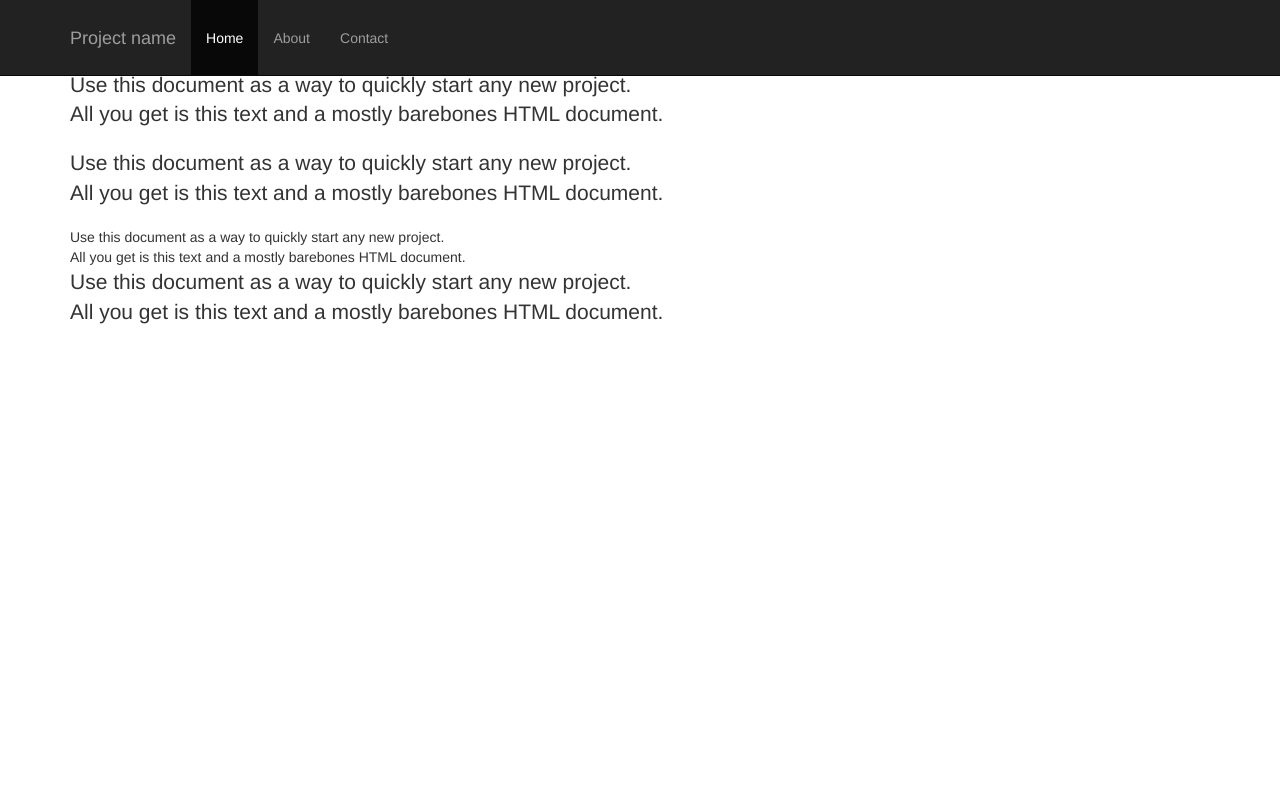
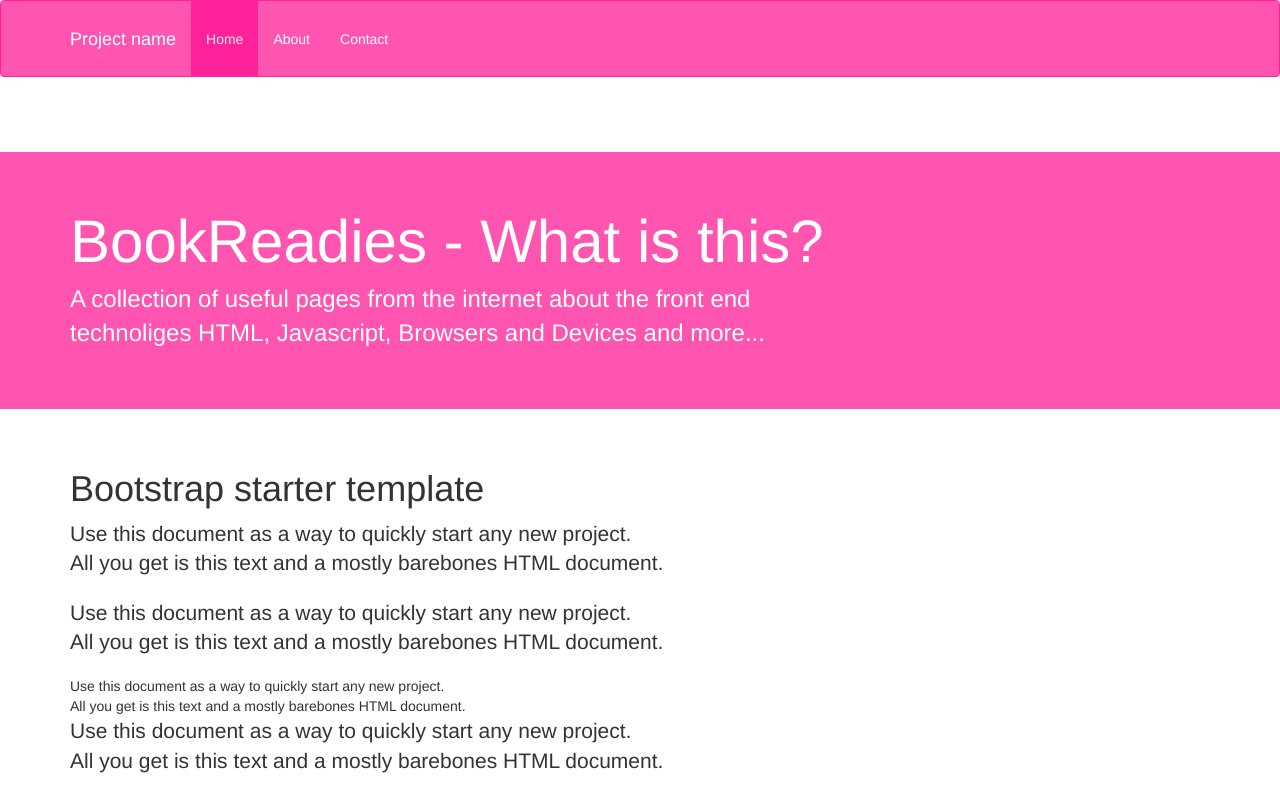
Before and after one commit to shmdhussain/BookReadies, a website: page index.html in a window 1280 px wide. Drawn offline with Linux system fonts and the light colour scheme.

Commit message:
added grunt files

```diff
--- a/index.html
+++ b/index.html
@@ -16,7 +16,7 @@
 
 		</head>
 		<body>
-			 <div class="navbar navbar-inverse navbar-fixed-top" role="navigation">
+			 <div class="navbar navbar-inverse " role="navigation">
 			  <div class="container">
 				<div class="navbar-header">
 				  <button type="button" class="navbar-toggle" data-toggle="collapse" data-target=".navbar-collapse">
@@ -36,6 +36,15 @@
 				</div><!--/.nav-collapse -->
 			  </div>
 			</div>
+
+
+			<div class="bookHead" id="content" tabindex="-1">
+			  <div class="container">
+				<h1>BookReadies - What is this?</h1>
+				<p>A collection of useful pages from the internet about the front end technoliges HTML, Javascript, Browsers and Devices and more...</p>
+			  </div>
+			</div>
+
 
 			<div class="container">
 
--- a/lib/custom/custom-other.less
+++ b/lib/custom/custom-other.less
@@ -0,0 +1,53 @@
+@myprimaryColor:#FF55B1;
+@mysecColor:#FFF;
+
+.bookHead {
+    position: relative;
+    padding: 30px 0;
+    color: @mysecColor;
+    text-align: center;
+   /* text-shadow: 0 1px 0 rgba(0,0,0,.1);*/
+    background-color: @myprimaryColor;
+    background-repeat: repeat-x;
+	  margin-bottom: 40px;
+	  margin-top:@navbar-height;
+}
+
+.bookHead {
+    margin-bottom: 40px;
+    font-size: 20px
+}
+
+.bookHead h1 {
+    margin-top: 0;
+    color: @mysecColor;
+}
+
+.bookHead p {
+    margin-bottom: 0;
+    font-weight: 300;
+    line-height: 1.4
+}
+
+.bookHead .container {
+    position: relative
+}
+@media (min-width: 768px) {
+    .bookHead {
+        padding-top:60px;
+        padding-bottom: 60px;
+        font-size: 24px;
+        text-align: left
+    }
+
+    .bookHead h1 {
+        font-size: 60px;
+        line-height: 1
+    }
+}
+
+@media (min-width: 992px) {
+    .bookHead h1,.bookHead p {
+        margin-right:380px
+    }
+}
--- a/lib/custom/custom-variables.less
+++ b/lib/custom/custom-variables.less
@@ -385,13 +385,13 @@
 
 // Inverted navbar
 // Reset inverted navbar basics
-@navbar-inverse-color:                      lighten(@gray-light, 15%);
-@navbar-inverse-bg:                         #222;
+@navbar-inverse-color:                      @mysecColor;
+@navbar-inverse-bg:                         @myprimaryColor;
 @navbar-inverse-border:                     darken(@navbar-inverse-bg, 10%);
 
 // Inverted navbar links
-@navbar-inverse-link-color:                 lighten(@gray-light, 15%);
-@navbar-inverse-link-hover-color:           #fff;
+@navbar-inverse-link-color:                 @mysecColor;
+@navbar-inverse-link-hover-color:           darken(@navbar-inverse-color, 10%);
 @navbar-inverse-link-hover-bg:              transparent;
 @navbar-inverse-link-active-color:          @navbar-inverse-link-hover-color;
 @navbar-inverse-link-active-bg:             darken(@navbar-inverse-bg, 10%);
@@ -404,9 +404,9 @@
 @navbar-inverse-brand-hover-bg:             transparent;
 
 // Inverted navbar toggle
-@navbar-inverse-toggle-hover-bg:            #333;
-@navbar-inverse-toggle-icon-bar-bg:         #fff;
-@navbar-inverse-toggle-border-color:        #333;
+@navbar-inverse-toggle-hover-bg:            @mysecColor;
+@navbar-inverse-toggle-icon-bar-bg:         @myprimaryColor;
+@navbar-inverse-toggle-border-color:        @mysecColor;
 
 
 //== Navs
```
Also changed, not shown: src/index1.html (deleted, +0 -39 lines), lib/custom/custom-bootstrap.css.
